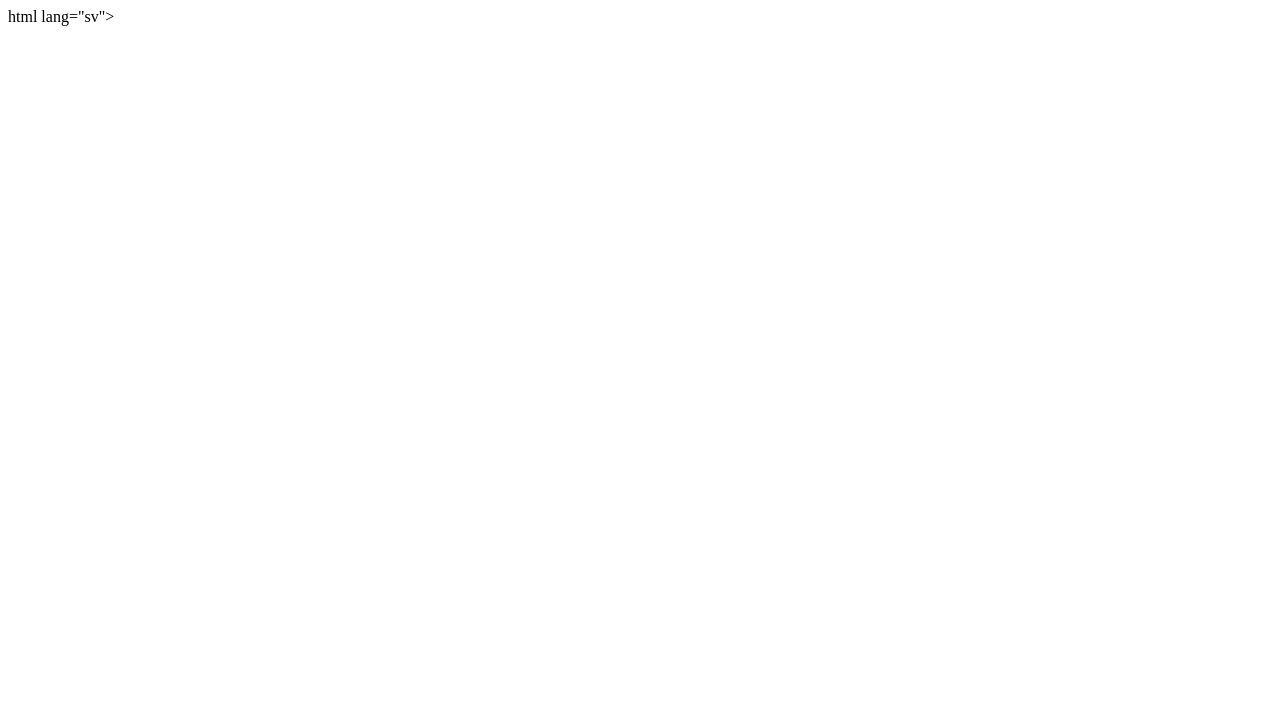
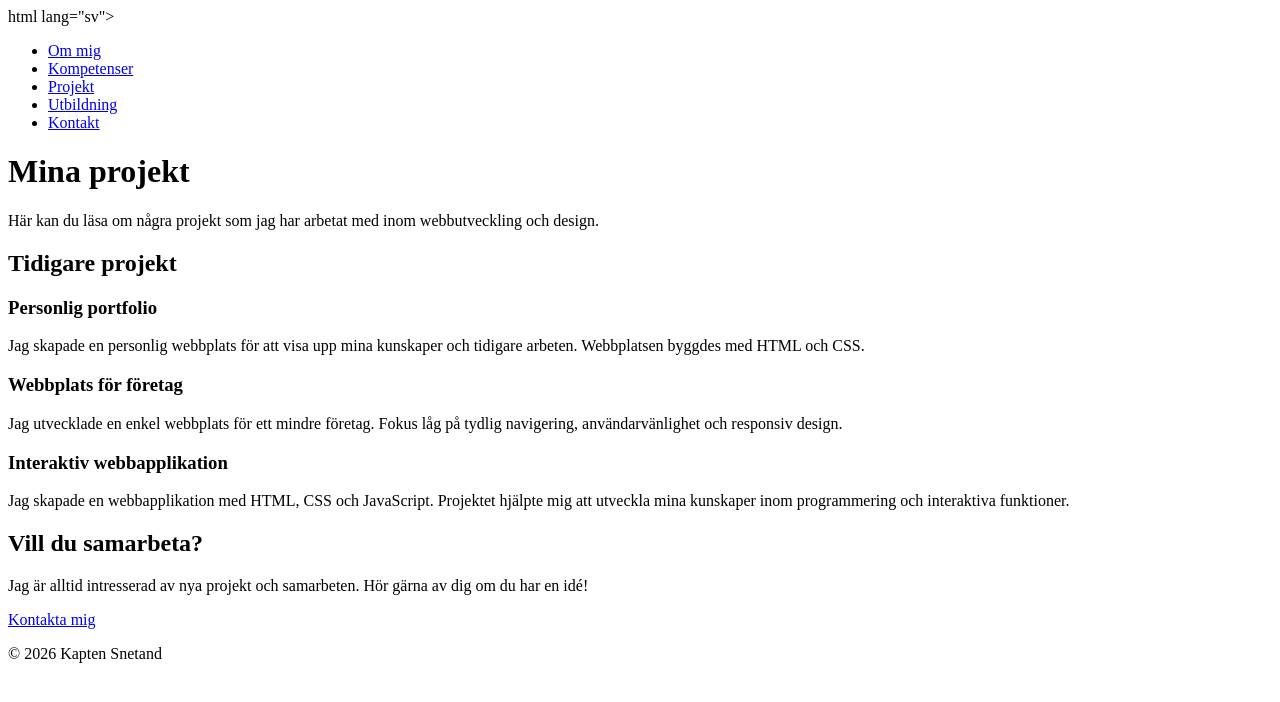
Before and after one commit to Sefer0110/Projekt-Portfolio, a plain HTML site: page projekt.html in a window 1280 px wide. Drawn offline with Linux system fonts and the light colour scheme.

Commit message:
Skrivit klart resterande kod

```diff
--- a/projekt.html
+++ b/projekt.html
@@ -9,3 +9,84 @@ html lang="sv">
     <script src="js/script.js" defer></script>
 </head>
 <body>
+
+   <header class="header">
+        <nav class="header__nav" aria-label="Huvudmeny">
+            <ul class="header__nav-list">
+                <li class="header__nav-item">
+                    <a href="index.html" class="header__nav-link">Om mig</a>
+                </li>
+                <li class="header__nav-item">
+                    <a href="kompetenser.html" class="header__nav-link">Kompetenser</a>
+                </li>
+                <li class="header__nav-item">
+                    <a href="projekt.html" class="header__nav-link" aria-current="page">Projekt</a>
+                </li>
+                <li class="header__nav-item">
+                    <a href="utbildning.html" class="header__nav-link">Utbildning</a>
+                </li>
+                <li class="header__nav-item">
+                    <a href="kontakt.html" class="header__nav-link">Kontakt</a>
+                </li>
+            </ul>
+        </nav>
+    </header>
+
+    <main class="projects">
+        <h1 class="projects__title">Mina projekt</h1>
+
+        <p class="projects__intro">
+            Här kan du läsa om några projekt som jag har arbetat med
+            inom webbutveckling och design.
+        </p>
+
+        <section class="projects__section">
+            <h2 class="projects__subtitle">Tidigare projekt</h2>
+
+            <article class="projects__item">
+                <h3 class="projects__item-title">Personlig portfolio</h3>
+                <p class="projects__text">
+                    Jag skapade en personlig webbplats för att visa upp
+                    mina kunskaper och tidigare arbeten. Webbplatsen
+                    byggdes med HTML och CSS.
+                </p>
+            </article>
+
+            <article class="projects__item">
+                <h3 class="projects__item-title">Webbplats för företag</h3>
+                <p class="projects__text">
+                    Jag utvecklade en enkel webbplats för ett mindre
+                    företag. Fokus låg på tydlig navigering,
+                    användarvänlighet och responsiv design.
+                </p>
+            </article>
+
+            <article class="projects__item">
+                <h3 class="projects__item-title">Interaktiv webbapplikation</h3>
+                <p class="projects__text">
+                    Jag skapade en webbapplikation med HTML, CSS och
+                    JavaScript. Projektet hjälpte mig att utveckla
+                    mina kunskaper inom programmering och
+                    interaktiva funktioner.
+                </p>
+            </article>
+        </section>
+
+        <section class="projects__section">
+            <h2 class="projects__subtitle">Vill du samarbeta?</h2>
+            <p class="projects__text">
+                Jag är alltid intresserad av nya projekt och samarbeten.
+                Hör gärna av dig om du har en idé!
+            </p>
+            <a class="projects__link" href="kontakt.html">
+                Kontakta mig
+            </a>
+        </section>
+    </main>
+
+    <footer class="footer">
+        <p class="footer__text">&copy; 2026 Kapten Snetand</p>
+    </footer>
+
+</body>
+</html>
```
